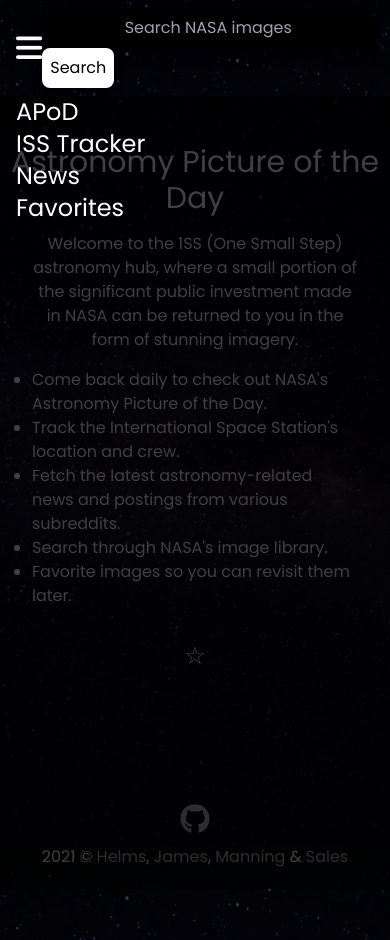
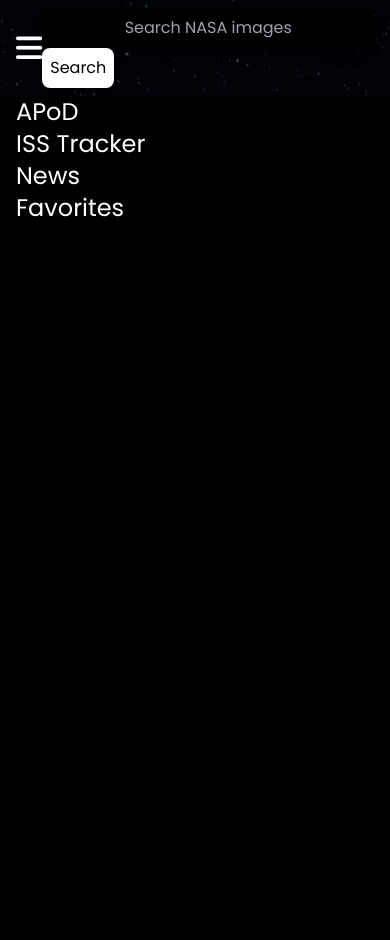
Before and after one commit to branjames117/one-small-step, a plain HTML site: page index.html in a window 390 px wide. Both pictures are taken after a click on the element 29 px from the left and 48 px from the top of the page. Drawn offline with nearby package versions, Linux system fonts and the light colour scheme; no server answers.

Commit message:
revert to 100% opacity to mobile menu background

```diff
--- a/index.html
+++ b/index.html
@@ -57,7 +57,7 @@
 
         <main id="front-page-container" class="relative pb-20">
           <!-- Mobile menu -->
-          <div id="mobile-menu-overlay" class="hidden lg:hidden flex flex-col absolute w-full min-h-full h-screen top-0 bottom-0 right-0 bg-black bg-opacity-75">
+          <div id="mobile-menu-overlay" class="hidden lg:hidden flex flex-col absolute w-full min-h-full h-screen top-0 bottom-0 right-0 bg-black bg-opacity-100">
             <div class="flex">
               <ul id="navbar-links-mobile" class="my-auto mx-4 text-white text-2xl lg:flex">
                 <li class="mr-4 hover:text-gray-400" id="apod-mobile-link">APoD</li>
```
